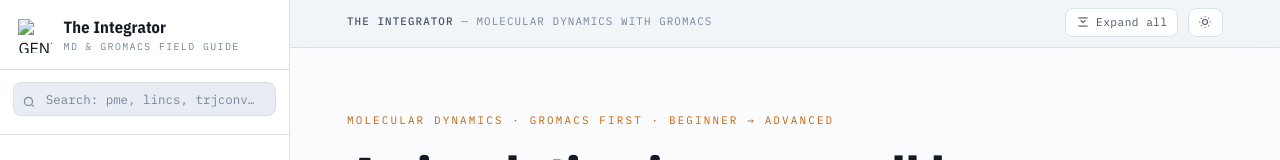
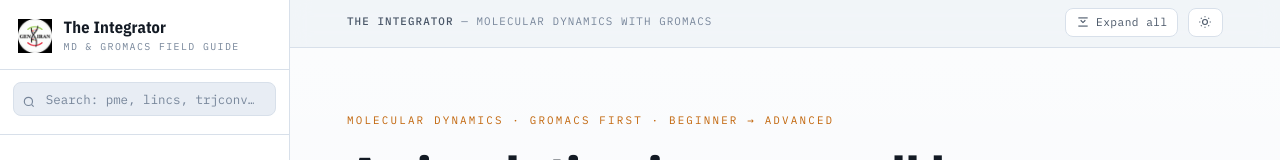
Before and after one commit to darkrams98/molecular_dynamics, a plain HTML site: page index.html in a window 1280 px wide. Shown: the top 160 px of the page. Drawn offline with nearby package versions, Linux system fonts and the light colour scheme.

Commit message:
Update logo image source in index.html

```diff
--- a/index.html
+++ b/index.html
@@ -356,7 +356,7 @@ mark{background:var(--sel);color:inherit;border-radius:2px;padding:0 .1em}
   <div class="brand">
 <img
     class="brand-mark"
-    src="images/geniran-logo.png"
+    src="geniran-logo.png"
     alt="GENIRAN Logo"
     width="40"
     height="40">
```
